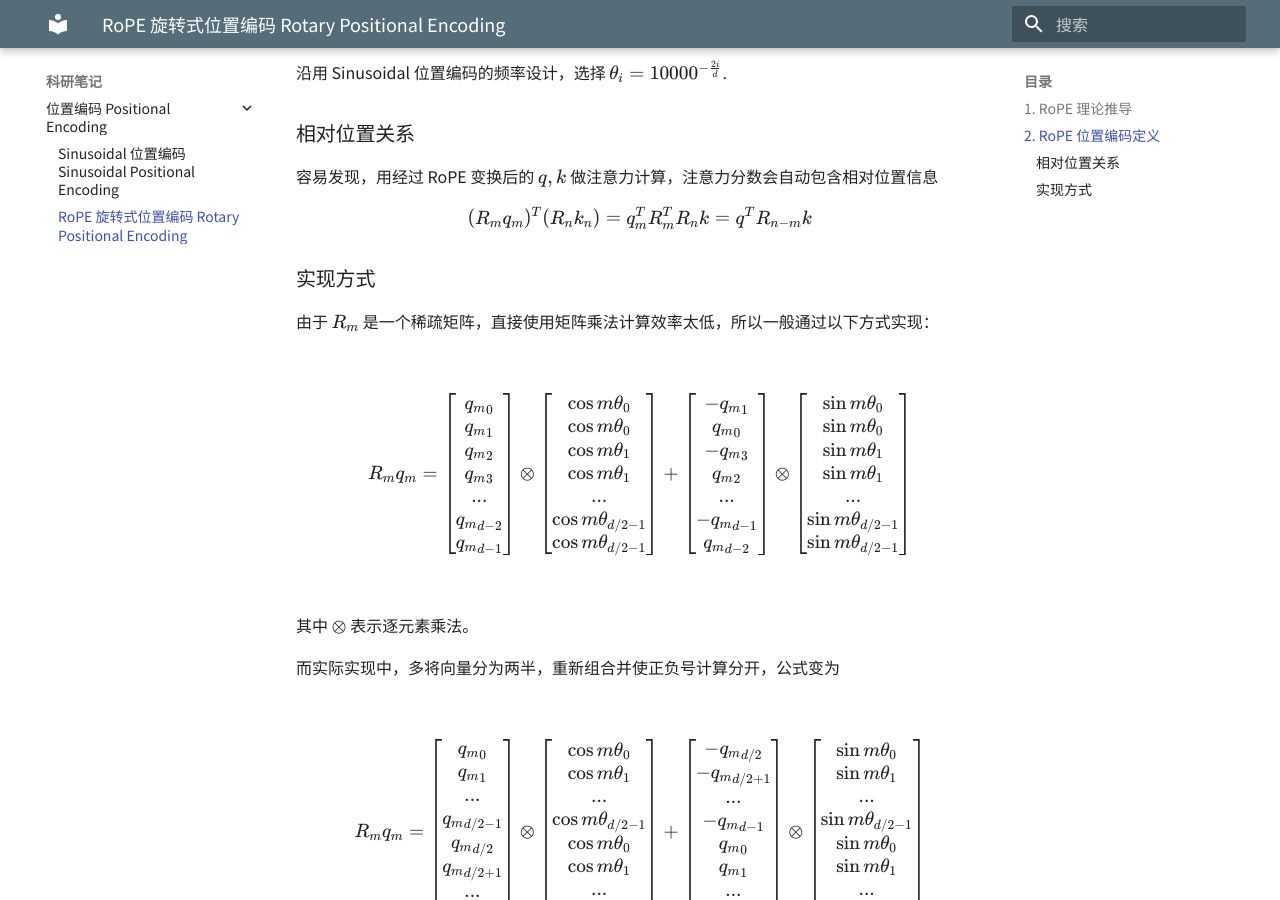
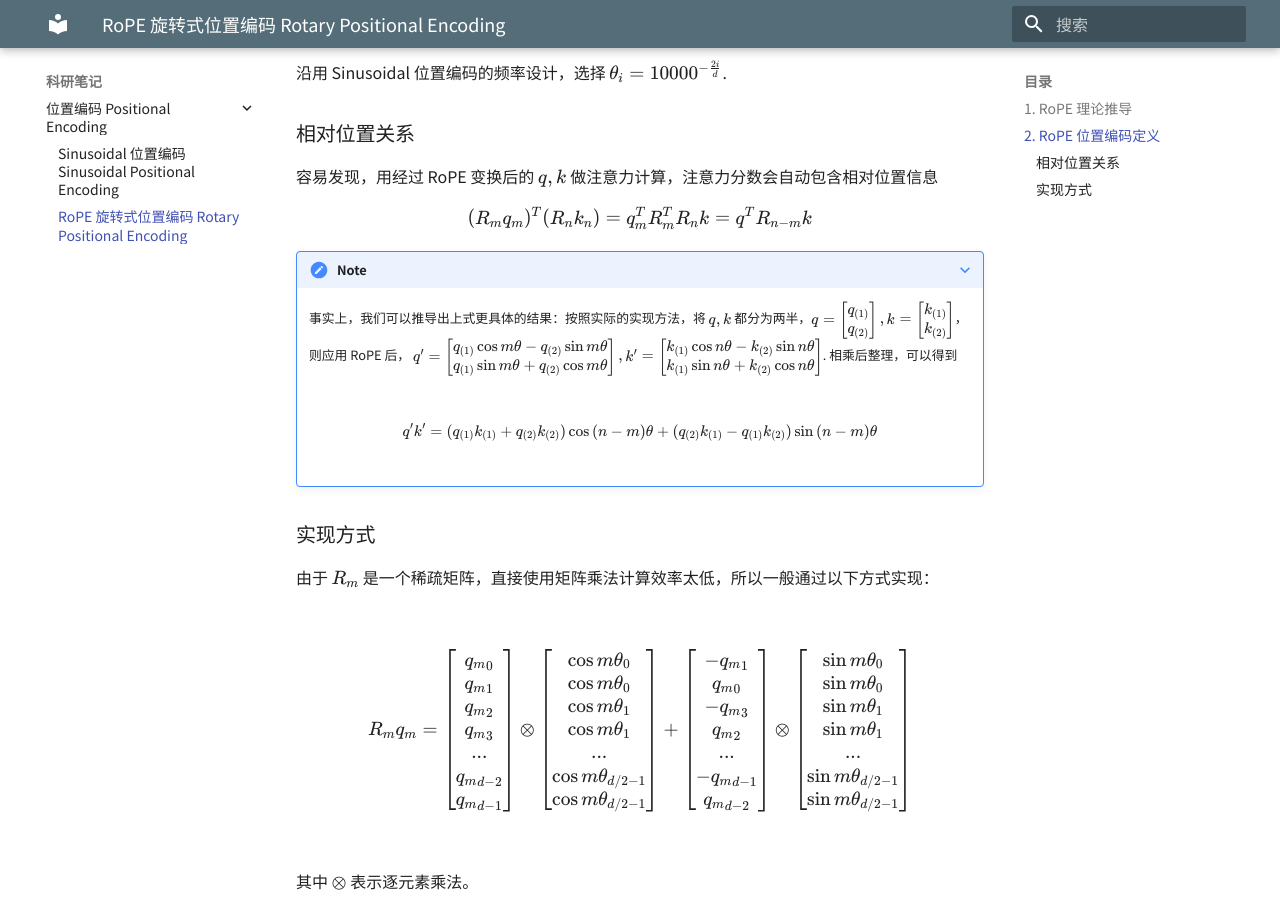
Before and after one commit to Shallowy/notebook, an MkDocs documentation site: the page built from docs/research_notes/positional_encoding/rope.md, in a window 1280 px wide and 900 px high, scrolled down 3040 px. Built offline with MkDocs 1.6.1 and Material for MkDocs 9.7.7, drawn with Linux system fonts in a browser that asks for light colours; comment, search, counter and statistics services are not loaded.

Commit message:
rope updated

```diff
--- a/docs/research_notes/positional_encoding/rope.md
+++ b/docs/research_notes/positional_encoding/rope.md
@@ -65,6 +65,11 @@ $$ f(q_m, m) = R_m q_m  = \begin{bmatrix} R(m\theta_0) & 0 & ... & 0 \\ 0 & R(m\
 容易发现，用经过 RoPE 变换后的 $q, k$ 做注意力计算，注意力分数会自动包含相对位置信息
 $$ (R_m q_m)^T(R_n k_n) = q_m^T R_m^T R_n k = q^T R_{n-m} k $$
 
+???+ note
+    事实上，我们可以推导出上式更具体的结果：按照实际的实现方法，将 $q, k$ 都分为两半，$q = \begin{bmatrix} q_{(1)} \\ q_{(2)} \end{bmatrix}, k = \begin{bmatrix} k_{(1)} \\ k_{(2)} \end{bmatrix}$，则应用 RoPE 后， $q' = \begin{bmatrix} q_{(1)}\cos{m\theta} - q_{(2)}\sin{m\theta} \\ q_{(1)}\sin{m\theta} + q_{(2)}\cos{m\theta} \end{bmatrix}, k' = \begin{bmatrix} k_{(1)}\cos{n\theta} - k_{(2)}\sin{n\theta} \\ k_{(1)}\sin{n\theta} + k_{(2)}\cos{n\theta} \end{bmatrix}$. 相乘后整理，可以得到
+
+    $$ q'k' = (q_{(1)}k_{(1)} + q_{(2)}k_{(2)})\cos{(n-m)\theta} + (q_{(2)}k_{(1)} - q_{(1)}k_{(2)})\sin{(n-m)\theta} $$
+
 ### 实现方式
 
 由于 $R_m$ 是一个稀疏矩阵，直接使用矩阵乘法计算效率太低，所以一般通过以下方式实现：
--- a/mkdocs.yml
+++ b/mkdocs.yml
@@ -76,15 +76,18 @@ extra_javascript:
   # - https://polyfill.io/v3/polyfill.min.js?features=es6   #Latex支持
   # - https://cdn.jsdelivr.net/npm/mathjax@3/es5/tex-mml-chtml.js   #Latex支持
   - javascripts/katex.js
-  - https://cdnjs.cloudflare.com/ajax/libs/KaTeX/0.16.7/katex.min.js
-  - https://cdnjs.cloudflare.com/ajax/libs/KaTeX/0.16.7/contrib/auto-render.min.js
+  - https://unpkg.com/katex@0/dist/katex.min.js
+  - https://unpkg.com/katex@0/dist/contrib/auto-render.min.js
+  # - https://cdnjs.cloudflare.com/ajax/libs/KaTeX/0.16.7/katex.min.js
+  # - https://cdnjs.cloudflare.com/ajax/libs/KaTeX/0.16.7/contrib/auto-render.min.js
   # - ckplayer/js/ckplayer.js #播放器配置
   - https://cdn.jsdelivr.net/npm/gitalk@latest/dist/gitalk.min.js  #gitalk支持
   - https://cdn.jsdelivr.net/npm/mermaid@10.0.2/dist/add-html-label-6e56ed67.min.js #忘了
   ###
 
 extra_css:
-  - https://cdnjs.cloudflare.com/ajax/libs/KaTeX/0.16.7/katex.min.css
+  - https://unpkg.com/katex@0/dist/katex.min.css
+  # - https://cdnjs.cloudflare.com/ajax/libs/KaTeX/0.16.7/katex.min.css
 
 plugins:
   - search
```
Also changed, not shown: docs/research_notes/positional_encoding/sinusoidal.md (line endings or trailing spaces).
